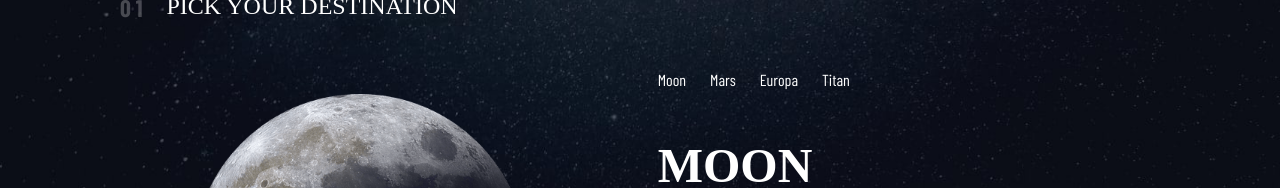
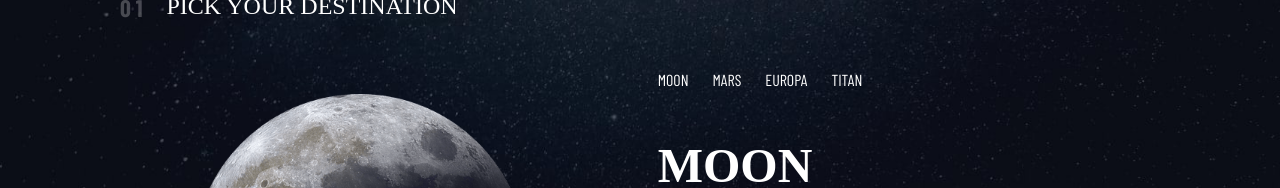
Before and after one commit to CodingFunky/Space-Tourist, a React (Vite) app in the folder Space-Tourist-React/: page /destination in a window 1280 px wide. Shown: the part 301-489 px from the top of the page. Built offline with nearby package versions, Linux system fonts and the light colour scheme; a web font is replaced by a local one.

Commit message:
refactored code

```diff
--- a/Space-Tourist-React/src/components/destinations/destination-moon.jsx
+++ b/Space-Tourist-React/src/components/destinations/destination-moon.jsx
@@ -25,30 +25,15 @@ function Destination() {
         <img src={moon} alt="Moon" className="moonPic" />
         <div className="cardContainer">
           <div className="dNav">
-            <button
-              className="btn dNav-btn"
-              onClick={() => handleTabClick(data[0].name)}
-            >
-              Moon
-            </button>
-            <button
-              className="btn dNav-btn"
-              onClick={() => handleTabClick(data[1].name)}
-            >
-              Mars
-            </button>
-            <button
-              className="btn dNav-btn"
-              onClick={() => handleTabClick(data[2].name)}
-            >
-              Europa
-            </button>
-            <button
-              className="btn dNav-btn"
-              onClick={() => handleTabClick(data[3].name)}
-            >
-              Titan
-            </button>
+            {data.map((dest) => (
+              <p
+                key={dest.name}
+                className="btn dNav-btn"
+                onClick={() => handleTabClick(dest.name)}
+              >
+                {dest.name}
+              </p>
+            ))}
           </div>
           <Card
             name={currentActiveTab.name}
```
